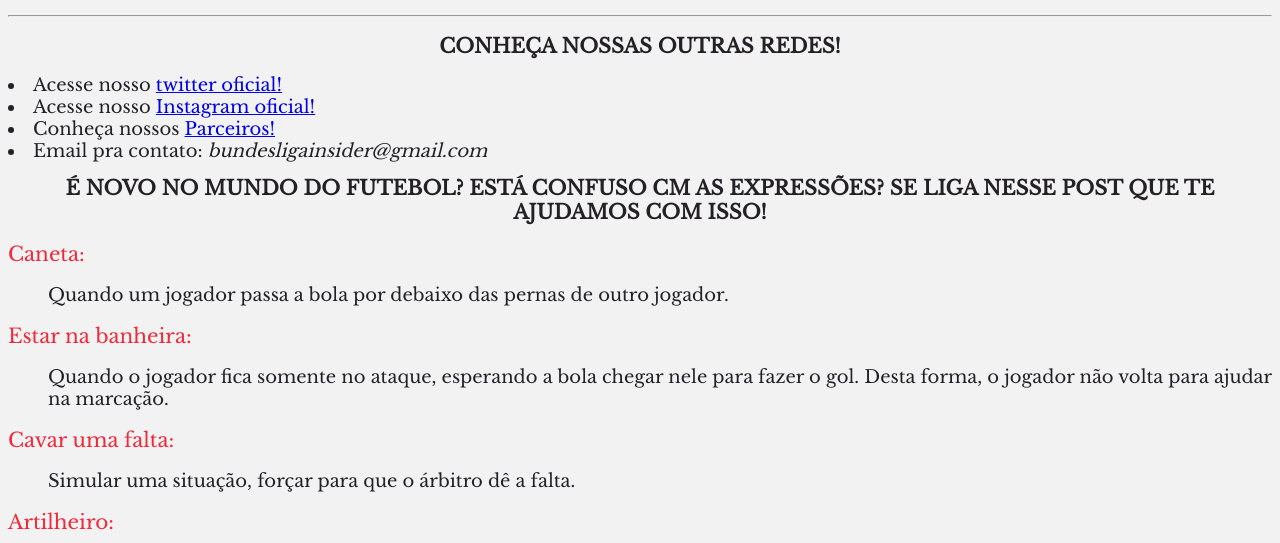
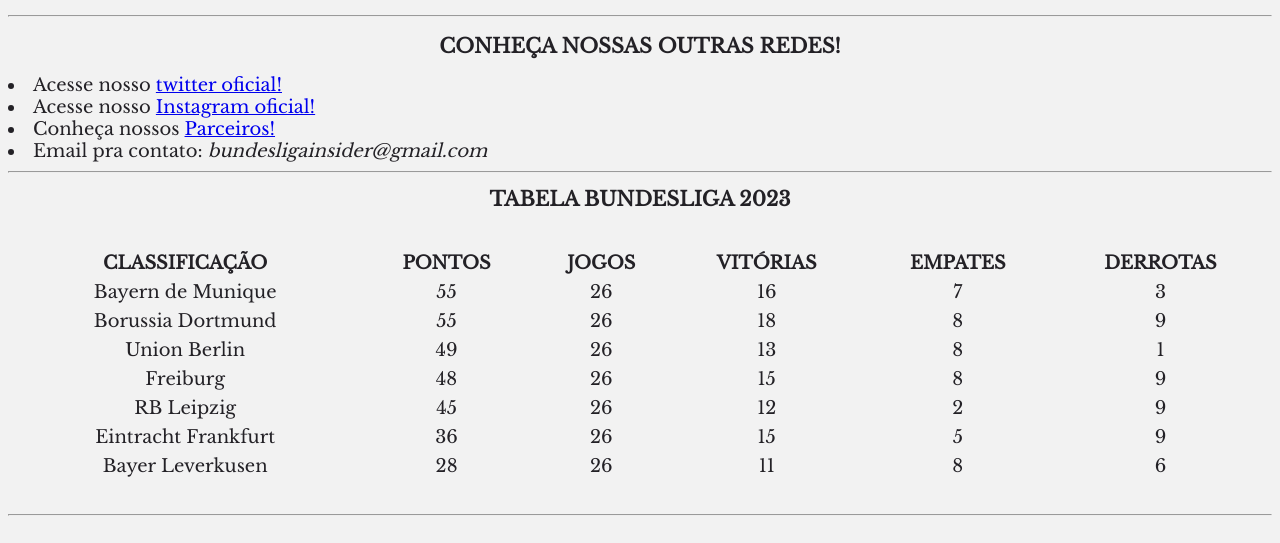
Before and after one commit to jessicabeatrizferreira/BUNDESLIGA-INSIDER, a plain HTML site: page index.html in a window 1280 px wide. Shown: the part 257-800 px from the top of the page. Drawn offline with nearby package versions, Linux system fonts and the light colour scheme.

Commit message:
add mapa e tabela de classificação

```diff
--- a/index.html
+++ b/index.html
@@ -1,5 +1,6 @@
 <!DOCTYPE html>
 <html lang="pt-br">
+
 <head>
     <meta charset="UTF-8">
     <meta http-equiv="X-UA-Compatible" content="IE=edge">
@@ -7,20 +8,21 @@
     <title>BUNDESLIGA INSIDER</title>
     <style>
         @import url('https://fonts.googleapis.com/css2?family=Libre+Baskerville&display=swap');
-      </style>
+    </style>
     <link rel="styleshhet" href="reset.css">
     <link rel="stylesheet" href="style.css">
 </head>
+
 <body>
     <header>
 
         <nav style="position: relative; top:0; left:24px;">
             <ul class="menu">
-                <li><a href="aprenda-alemao.html"target="_self">APRENDA ALEMÃO</a></li>
-                <li><a href="comidas-alemas.html" target ="_self">COMIDAS NA BUNDESLIGA</a></li>
-                <li><a href="contato.html" target ="_self">FALE CONOSCO</a></li>
+                <li><a href="aprenda-alemao.html" target="_self">APRENDA ALEMÃO</a></li>
+                <li><a href="comidas-alemas.html" target="_self">COMIDAS NA BUNDESLIGA</a></li>
+                <li><a href="contato.html" target="_self">FALE CONOSCO</a></li>
                 <li><a href="noticias.html" target="self">NOTICIAS</a></li>
-                <li><a href="parceiros.html"target="self">PARCEIROS</a></li>
+                <li><a href="parceiros.html" target="self">PARCEIROS</a></li>
                 <li><a href="galeria.html" target="self">GALERIA</a></li>
             </ul>
         </nav>
@@ -33,17 +35,93 @@
     </p>
     <hr>
     <h2 id="redes">CONHEÇA NOSSAS OUTRAS REDES!</h2>
-    <li> Acesse nosso  <a href ="https://twitter.com/BundesInsider"target ="_blank" rel="external">twitter oficial!</a></li>
-    <li> Acesse nosso  <a href="https://www.instagram.com/bundesligainsider_/"target ="_blank" rel="external">Instagram oficial!</a></li>
-    <li> Conheça nossos <a href="parceiros.html"target="_self">Parceiros!</a></li>
-    <li> Email pra contato:<i>  bundesligainsider@gmail.com</i>
+    <li> Acesse nosso <a href="https://twitter.com/BundesInsider" target="_blank" rel="external">twitter oficial!</a>
+    </li>
+    <li> Acesse nosso <a href="https://www.instagram.com/bundesligainsider_/" target="_blank" rel="external">Instagram
+            oficial!</a></li>
+    <li> Conheça nossos <a href="parceiros.html" target="_self">Parceiros!</a></li>
+    <li> Email pra contato:<i> bundesligainsider@gmail.com</i>
+        <br>
+        <hr>
+        <h1>TABELA BUNDESLIGA 2023</h1>
+        <br>
+        <table style="width:100%">
+            <tr>
+                <th>CLASSIFICAÇÃO</th>
+                <th>PONTOS</th>
+                <th>JOGOS</th>
+                <th>VITÓRIAS</th>
+                <th>EMPATES</th>
+                <th>DERROTAS</th>
+            </tr>
+            <tr>
+                <td>Bayern de Munique</td>
+                <td>55</td>
+                <td>26</td>
+                <td>16</td>
+                <td>7</td>
+                <td>3</td>
+            </tr>
+            <tr>
+                <td>Borussia Dortmund</td>
+                <td>55</td>
+                <td>26</td>
+                <td>18</td>
+                <td>8</td>
+                <td>9</td>
+            </tr>
+            <tr>
+                <td>Union Berlin</td>
+                <td>49</td>
+                <td>26</td>
+                <td>13</td>
+                <td>8</td>
+                <td>1</td>
+            </tr>
+            <tr>
+                <td>Freiburg</td>
+                <td>48</td>
+                <td>26</td>
+                <td>15</td>
+                <td>8</td>
+                <td>9</td>
+            </tr>
+            <tr>
+                <td>RB Leipzig</td>
+                <td>45</td>
+                <td>26</td>
+                <td>12</td>
+                <td>2</td>
+                <td>9</td>
+            </tr>
+            <tr>
+                <td>Eintracht Frankfurt</td>
+                <td>36</td>
+                <td>26</td>
+                <td>15</td>
+                <td>5</td>
+                <td>9</td>
+            </tr>
+            <tr>
+                <td>Bayer Leverkusen</td>
+                <td>28</td>
+                <td>26</td>
+                <td>11</td>
+                <td>8</td>
+                <td>6</td>
+            </tr>
+        </table>
+        <br>
+        <hr>
+        <br>
         <h1>É NOVO NO MUNDO DO FUTEBOL? ESTÁ CONFUSO CM AS EXPRESSÕES? SE LIGA NESSE POST QUE TE AJUDAMOS COM ISSO!</h1>
 
         <dl>
             <dt>Caneta:</dt>
             <ul>Quando um jogador passa a bola por debaixo das pernas de outro jogador.</ul>
             <dt>Estar na banheira:</dt>
-            <ul>Quando o jogador fica somente no ataque, esperando a bola chegar nele para fazer o gol. Desta forma, o jogador não volta para ajudar na marcação.</ul>
+            <ul>Quando o jogador fica somente no ataque, esperando a bola chegar nele para fazer o gol. Desta forma, o
+                jogador não volta para ajudar na marcação.</ul>
             <dt>Cavar uma falta:</dt>
             <ul>Simular uma situação, forçar para que o árbitro dê a falta.</ul>
             <dt>Artilheiro:</dt>
@@ -60,9 +138,10 @@
             <ul>Quando um jogador chuta a bola por cima da cabeça de outro, pegando-a do outro lado</ul>
 
         </dl>
-    </div>
+        </div>
 </body>
 <footer>
     <code>developed by @thejessbia - access <a href="https://github.com/jessicabeatrizferreira"target ="_blank" rel="external">my github</a></code>
 </footer>
+
 </html>
--- a/style.css
+++ b/style.css
@@ -1,4 +1,5 @@
 @charset "UTF-8";
+
 /*Cores:
 #F2293A avermelhado
 #F22E52 rosado
@@ -8,83 +9,112 @@
 
 */
 a:visited {
-    color:#232126;
-    background-color:transparent;
-    text-decoration:none
+    color: #232126;
+    background-color: transparent;
+    text-decoration: none
 }
+
 a:hover {
-    color:#D9A23D;
-    background-color:transparent;
-    text-decoration:underline
+    color: #D9A23D;
+    background-color: transparent;
+    text-decoration: underline
 }
+
 a:active {
-    color:#D9A23D;
-    background-color:transparent;
-    text-decoration:underline
+    color: #D9A23D;
+    background-color: transparent;
+    text-decoration: underline
 }
-body{
+
+body {
     background-color: #f2f2f2
 }
-li{
+
+li {
     font-family: 'Libre Baskerville', serif;
     font-size: 18px;
-    color:#232126;
+    color: #232126;
 
 }
-p{
+
+p {
     font-family: 'Libre Baskerville', serif;
-    color:#232126 ;
+    color: #232126;
     font-size: 18px;
 }
-p#intro{
-    color:#232126 ;
+
+p#intro {
+    color: #232126;
     font-size: 18px;
     font-family: 'Libre Baskerville', serif;
     text-align: center;
 
 }
-h1{
-    color:#232126 ;
+
+h1 {
+    color: #232126;
     font-size: 20px;
     font-family: 'Libre Baskerville', serif;
     text-align: center;
 
 }
-h2#redes{
-    color:#232126 ;
+
+h2#redes {
+    color: #232126;
     font-size: 20px;
     font-family: 'Libre Baskerville', serif;
     text-align: center;
 
 }
-h2{
-    color:#232126 ;
+
+h2 {
+    color: #232126;
     font-size: 20px;
     font-family: 'Libre Baskerville', serif;
     text-align: justify;
 
 }
-img{
+
+img {
     height: 300px;
     width: 300px;
     border: 4px solid #D9A23D;
     padding: 3px;
     margin: 5px;
 }
-dt{ color:#F2293A ;
+
+figure {}
+
+figcaption {
+    text-align: justify;
+}
+
+dt {
+    color: #F2293A;
     font-size: 20px;
     font-family: 'Libre Baskerville', serif;
 
 }
-dl{
-    color:#232126 ;
+
+dl {
+    color: #232126;
     font-size: 18px;
     font-family: 'Libre Baskerville', serif;
 }
-footer{
+table {
+    border-spacing: 5px;
+}
+th {
+    text-align: center;
+}
+tr {
+    text-align: center;
+}
+
+footer {
     font-family: 'Libre Baskerville', serif;
     font-size: 12px;
-    color:#232126;
+    color: #232126;
     text-align: center;
 
 }
```
Also changed, not shown: comidas-alemas.html (+4 -3 lines), contato.html (+9 -1 lines), noticias.html (+1 -0 lines).
